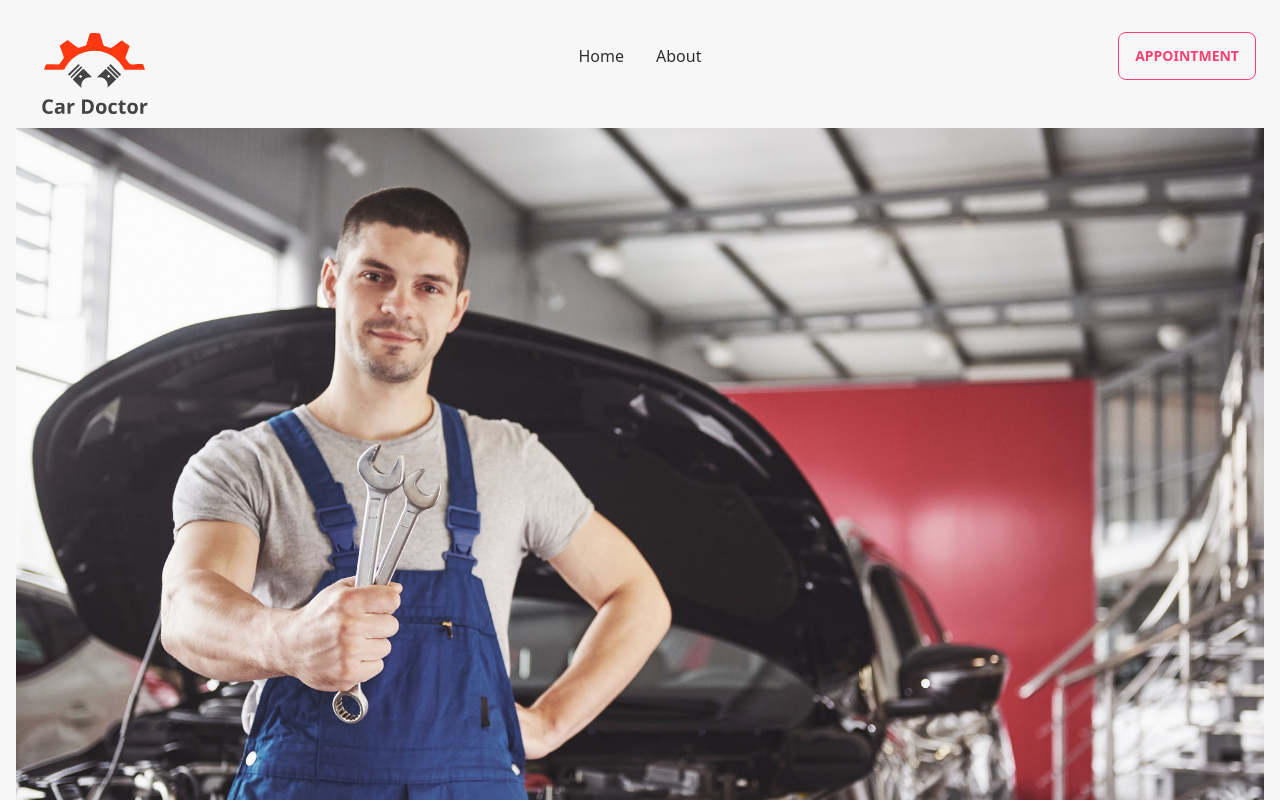
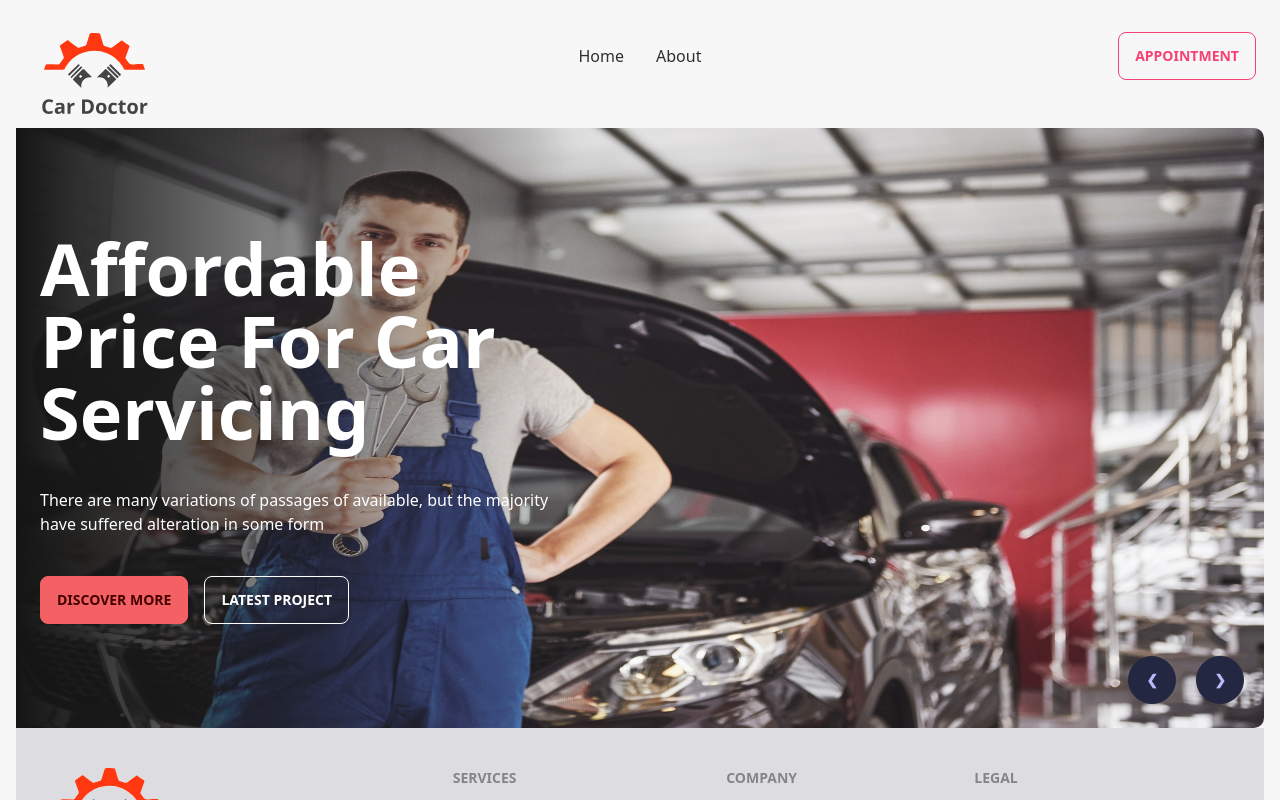
Before and after one commit to rajibrahman74/car-doctor-client, a React (Vite) app: page / in a window 1280 px wide. Shown: the top 800 px of the page. Built offline with nearby package versions, Linux system fonts and the light colour scheme.

Commit message:
[ADD]-style-banner-component-with-gradient-overlay

```diff
--- a/src/Pages/Home/Header/Header.jsx
+++ b/src/Pages/Home/Header/Header.jsx
@@ -6,9 +6,26 @@ import img4 from "../../../assets/images/banner/4.jpg";
 // import img6 from "../../../assets/images/banner/6.jpg"
 const Header = () => {
   return (
-    <div className="carousel w-full">
+    <div className="carousel w-full h-[600px]">
       <div id="slide1" className="carousel-item relative w-full">
-        <img src={img1} className="w-full" />
+        <img src={img1} className="w-full rounded-[10px]" />
+        <div className="absolute flex items-center h-full left-0 top-0 bg-gradient-to-r from-[#151515] to-[rgba(21, 21, 21, 0)]">
+          <div className="text-white space-y-[40px] w-[550px] pl-6">
+            <h2 className="text-7xl font-bold">
+              Affordable Price For Car Servicing
+            </h2>
+            <p>
+              There are many variations of passages of available, but the
+              majority have suffered alteration in some form
+            </p>
+            <div className="space-x-4">
+              <button className="btn btn-secondary">Discover More</button>
+              <button className="btn btn-outline hover:border-secondary text-white btn-white">
+                Latest Project
+              </button>
+            </div>
+          </div>
+        </div>
         <div className="absolute flex justify-end gap-5 transform -translate-y-1/2 left-5 right-5 bottom-0">
           <a href="#slide4" className="btn btn-circle">
             ❮
@@ -19,34 +36,34 @@ const Header = () => {
         </div>
       </div>
       <div id="slide2" className="carousel-item relative w-full">
-        <img src={img2} className="w-full" />
+        <img src={img2} className="w-full rounded-[10px]" />
         <div className="absolute flex justify-end gap-5 transform -translate-y-1/2 left-5 right-5 bottom-0">
-          <a href="#slide4" className="btn btn-circle">
+          <a href="#slide1" className="btn btn-circle">
             ❮
           </a>
-          <a href="#slide2" className="btn btn-circle">
+          <a href="#slide3" className="btn btn-circle">
             ❯
           </a>
         </div>
       </div>
       <div id="slide3" className="carousel-item relative w-full">
-        <img src={img3} className="w-full" />
+        <img src={img3} className="w-full rounded-[10px]" />
         <div className="absolute flex justify-end gap-5 transform -translate-y-1/2 left-5 right-5 bottom-0">
-          <a href="#slide4" className="btn btn-circle">
+          <a href="#slide2" className="btn btn-circle">
             ❮
           </a>
-          <a href="#slide2" className="btn btn-circle">
+          <a href="#slide4" className="btn btn-circle">
             ❯
           </a>
         </div>
       </div>
       <div id="slide4" className="carousel-item relative w-full">
-        <img src={img4} className="w-full" />
+        <img src={img4} className="w-full rounded-[10px]" />
         <div className="absolute flex justify-end gap-5 transform -translate-y-1/2 left-5 right-5 bottom-0">
-          <a href="#slide4" className="btn btn-circle">
+          <a href="#slide3" className="btn btn-circle">
             ❮
           </a>
-          <a href="#slide2" className="btn btn-circle">
+          <a href="#slide1" className="btn btn-circle">
             ❯
           </a>
         </div>
```
